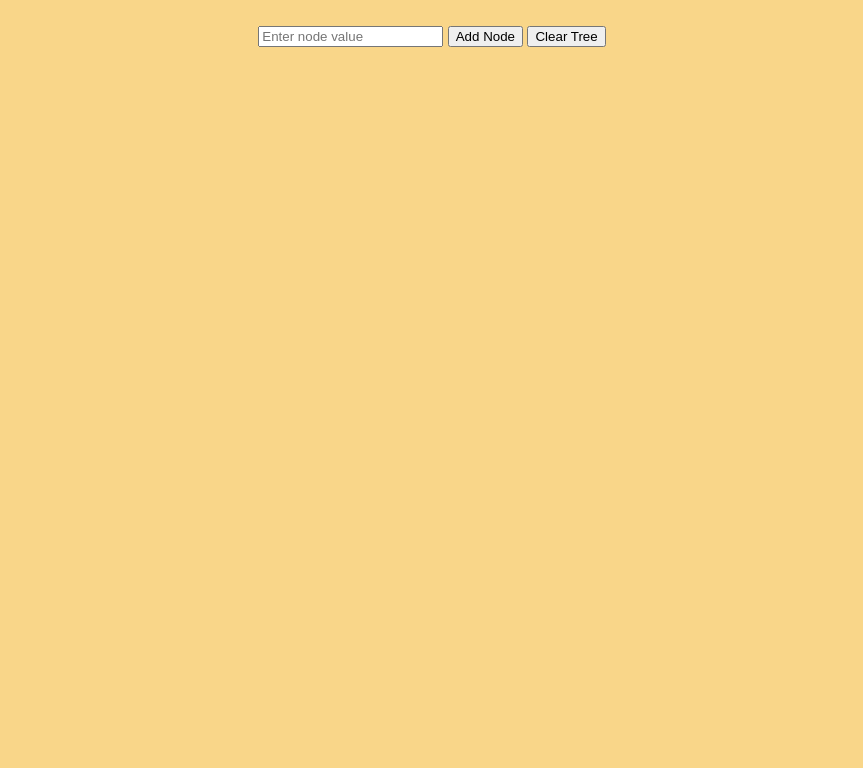
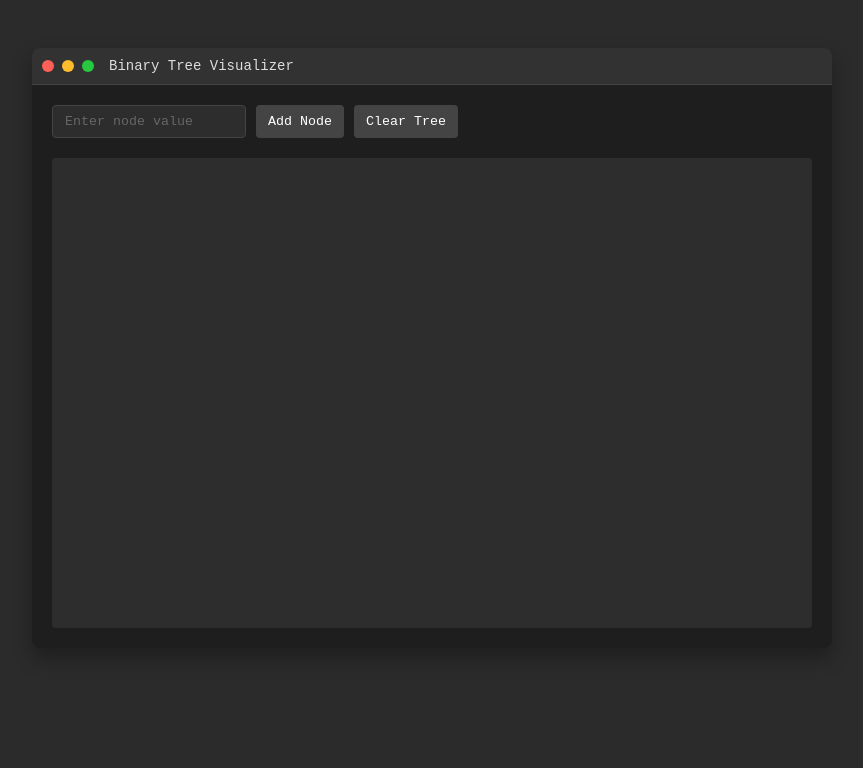
Before and after one commit to StarlyHere/BinTree_Lab, a plain HTML site: page index.html in a window 1280 px wide. Shown: the part 72-840 px from the top of the page, without its empty margins (208-1071 px from the left). Before the commit the page ends 800 px from the top, so only its background shows below. Drawn offline with Linux system fonts and the light colour scheme.

Commit message:
Feat: Terminal like feel added

```diff
--- a/index.html
+++ b/index.html
@@ -7,15 +7,24 @@
   <link rel="stylesheet" href="styles.css">
 </head>
 <body>
-  <h1>Binary Tree Visualizer</h1>
-
-  <div class="controls">
-    <input type="number" id="nodeValue" placeholder="Enter node value">
-    <button onclick="addNode()">Add Node</button>
-    <button onclick="clearTree()">Clear Tree</button>
+  <div class="terminal">
+    <div class="terminal-header">
+      <div class="terminal-buttons">
+        <span class="terminal-button close"></span>
+        <span class="terminal-button minimize"></span>
+        <span class="terminal-button maximize"></span>
+      </div>
+      <div class="terminal-title">Binary Tree Visualizer</div>
+    </div>
+    <div class="terminal-content">
+      <div class="controls">
+        <input type="number" id="nodeValue" placeholder="Enter node value">
+        <button onclick="addNode()">Add Node</button>
+        <button onclick="clearTree()">Clear Tree</button>
+      </div>
+      <div class="tree-container" id="treeContainer"></div>
+    </div>
   </div>
-  <div class="tree-container" id="treeContainer"></div>
-
 
   <script src="script.js"></script>
 </body>
--- a/script.js
+++ b/script.js
@@ -1,4 +1,4 @@
-
+// script.js
 class TreeNode {
   constructor(value) {
     this.value = value;
@@ -40,6 +40,10 @@ class TreeNode {
 const tree = new BinaryTree();
 const treeContainer = document.getElementById("treeContainer");
 
+function getContainerWidth() {
+  return treeContainer.getBoundingClientRect().width;
+}
+
 function clearTree() {
   tree.root = null;
   treeContainer.innerHTML = '';
@@ -79,8 +83,9 @@ class TreeNode {
 function visualizeTree(node, x, y, parentX, parentY) {
   if (!node) return;
 
-    const nodeX = x * window.innerWidth;
-    const parentNodeX = parentX * window.innerWidth;
+  const containerWidth = getContainerWidth();
+  const nodeX = x * containerWidth;
+  const parentNodeX = parentX * containerWidth;
 
   const nodeElement = document.createElement("div");
   nodeElement.classList.add("node");
@@ -94,15 +99,20 @@ class TreeNode {
 
   treeContainer.appendChild(nodeElement);
 
-    const spacing = 0.1;
+  // Adjust spacing based on the level depth
+  const level = Math.floor(y / 60);  // Calculate current level
+  const spacing = 0.15 / (level + 1);  // Reduce spacing as we go deeper
   const verticalSpacing = 60;
 
   visualizeTree(node.left, x - spacing, y + verticalSpacing, x, y);
   visualizeTree(node.right, x + spacing, y + verticalSpacing, x, y);
 }
 
-  window.addEventListener('resize', () => {
+// Handle container resize
+const resizeObserver = new ResizeObserver(() => {
   if (tree.root) {
     redrawTree();
   }
 });
+
+resizeObserver.observe(treeContainer);
--- a/styles.css
+++ b/styles.css
@@ -1,45 +1,129 @@
 body {
-  font-family: Arial, sans-serif;
+  font-family: 'Courier New', monospace;
   margin: 0;
-  padding: 0;
+  padding: 20px;
   display: flex;
-  flex-direction: column;
+  justify-content: center;
   align-items: center;
-  background-color: #F9D689;
+  min-height: 100vh;
+  background-color: #2b2b2b;
 }
 
-h1 {
-  margin-top: 20px;
+.terminal {
+  width: 800px;
+  height: 600px;
+  background-color: #1e1e1e;
+  border-radius: 8px;
+  box-shadow: 0 10px 20px rgba(0,0,0,0.3);
+  overflow: hidden;
+}
+
+.terminal-header {
+  background-color: #323232;
+  padding: 10px;
+  display: flex;
+  align-items: center;
+  border-bottom: 1px solid #444;
+}
+
+.terminal-buttons {
+  display: flex;
+  gap: 8px;
+  margin-right: 15px;
+}
+
+.terminal-button {
+  width: 12px;
+  height: 12px;
+  border-radius: 50%;
+}
+
+.close {
+  background-color: #ff5f56;
+}
+
+.minimize {
+  background-color: #ffbd2e;
+}
+
+.maximize {
+  background-color: #27c93f;
+}
+
+.terminal-title {
+  color: #ddd;
+  font-size: 14px;
+}
+
+.terminal-content {
+  padding: 20px;
+  height: calc(100% - 80px);
+  overflow: auto;
 }
 
 .controls {
-  margin: 20px;
+  margin-bottom: 20px;
+  display: flex;
+  gap: 10px;
+}
+
+input {
+  background-color: #2d2d2d;
+  border: 1px solid #444;
+  color: #fff;
+  padding: 8px 12px;
+  border-radius: 4px;
+  font-family: inherit;
+  outline: none;
+}
+
+input::placeholder {
+  color: #666;
+}
+
+button {
+  background-color: #444;
+  border: none;
+  color: #fff;
+  padding: 8px 12px;
+  border-radius: 4px;
+  cursor: pointer;
+  font-family: inherit;
+  transition: background-color 0.2s;
+}
+
+button:hover {
+  background-color: #555;
 }
 
 .tree-container {
   position: relative;
   width: 100%;
-  min-height: 400px;
+  height: calc(100% - 50px);
+  background-color: #2d2d2d;
+  border-radius: 4px;
+  overflow: hidden;
 }
 
 .node {
   position: absolute;
   text-align: center;
   border-radius: 50%;
-  background-color: #973131;
-  color: white;
+  background-color: #61afef;
+  color: #fff;
   width: 40px;
   height: 40px;
   line-height: 40px;
   box-shadow: 0 2px 4px rgba(0, 0, 0, 0.3);
   transform: translate(-50%, -50%);
   z-index: 2;
+  font-family: 'Courier New', monospace;
 }
 
 .line {
   position: absolute;
   height: 2px;
-  background-color: #333;
+  background-color: #4a4a4a;
   transform-origin: left center;
   z-index: 1;
 }
```
Lines whose indentation alone changed are shown as unchanged.
